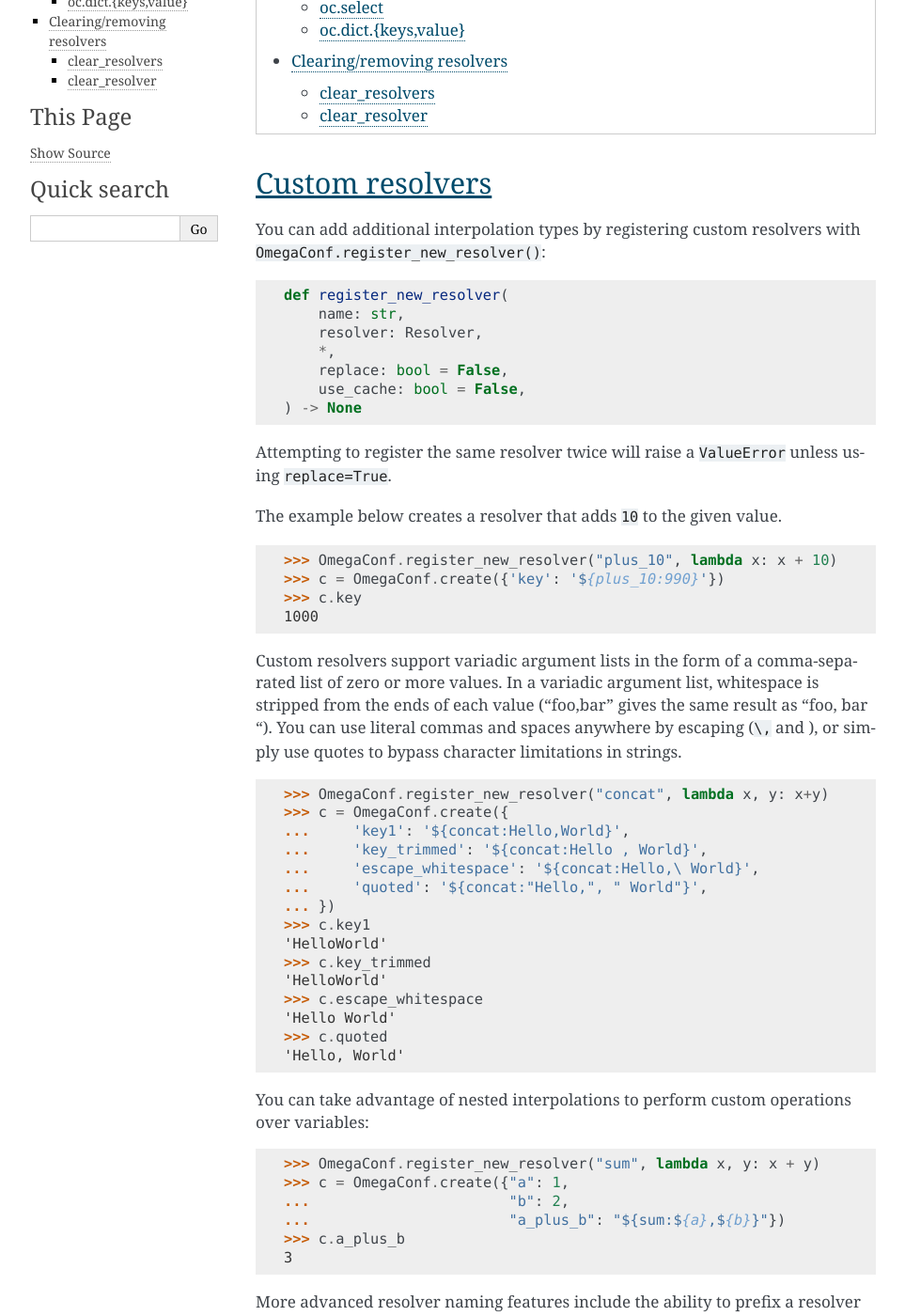
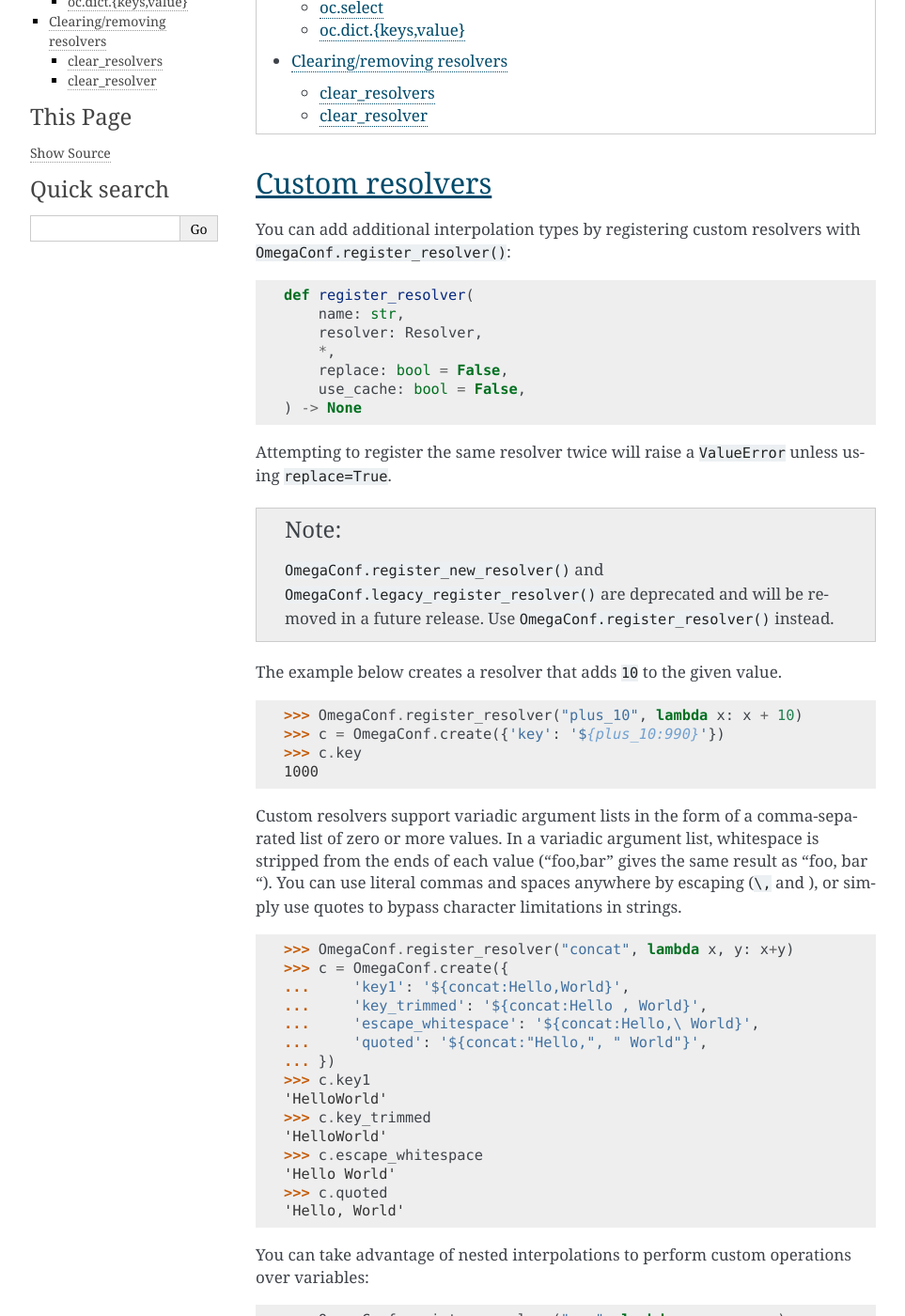
Before and after one commit to omry/omegaconf, a Sphinx documentation site: the page built from docs/source/custom_resolvers.rst, in a window 1280 px wide and 1400 px high, scrolled down 271 px. Shown: the whole window at 94% size, without its empty margins (148-1111 px from the left). Built offline with Sphinx 7.4.7, drawn with Linux system fonts in a browser that asks for light colours; some of the changed text lies outside the part shown.

Commit message:
Make register_resolver the canonical resolver API (#1322)
Undeprecate OmegaConf.register_resolver() and give it the modern resolver semantics previously exposed through register_new_resolver().

Deprecate register_new_resolver() as a compatibility alias, and deprecate legacy_register_resolver() while preserving its legacy string-only behavior.

Update resolver docs, notebook examples, tests, and the release fragment to point new code at register_resolver().

Fixes #969

```diff
--- a/docs/source/custom_resolvers.rst
+++ b/docs/source/custom_resolvers.rst
@@ -20,11 +20,11 @@ Resolvers
 Custom resolvers
 ----------------
 
-You can add additional interpolation types by registering custom resolvers with ``OmegaConf.register_new_resolver()``:
+You can add additional interpolation types by registering custom resolvers with ``OmegaConf.register_resolver()``:
 
 .. code-block:: python
 
-    def register_new_resolver(
+    def register_resolver(
         name: str,
         resolver: Resolver,
         *,
@@ -34,11 +34,16 @@ You can add additional interpolation types by registering custom resolvers with
 
 Attempting to register the same resolver twice will raise a ``ValueError`` unless using ``replace=True``.
 
+.. note::
+
+    ``OmegaConf.register_new_resolver()`` and ``OmegaConf.legacy_register_resolver()`` are deprecated and
+    will be removed in a future release. Use ``OmegaConf.register_resolver()`` instead.
+
 The example below creates a resolver that adds ``10`` to the given value.
 
 .. doctest::
 
-    >>> OmegaConf.register_new_resolver("plus_10", lambda x: x + 10)
+    >>> OmegaConf.register_resolver("plus_10", lambda x: x + 10)
     >>> c = OmegaConf.create({'key': '${plus_10:990}'})
     >>> c.key
     1000
@@ -50,7 +55,7 @@ simply use quotes to bypass character limitations in strings.
 
 .. doctest::
 
-    >>> OmegaConf.register_new_resolver("concat", lambda x, y: x+y)
+    >>> OmegaConf.register_resolver("concat", lambda x, y: x+y)
     >>> c = OmegaConf.create({
     ...     'key1': '${concat:Hello,World}',
     ...     'key_trimmed': '${concat:Hello , World}',
@@ -71,7 +76,7 @@ You can take advantage of nested interpolations to perform custom operations ove
 
 .. doctest::
 
-    >>> OmegaConf.register_new_resolver("sum", lambda x, y: x + y)
+    >>> OmegaConf.register_resolver("sum", lambda x, y: x + y)
     >>> c = OmegaConf.create({"a": 1,
     ...                       "b": 2,
     ...                       "a_plus_b": "${sum:${a},${b}}"})
@@ -83,7 +88,7 @@ namespace, and to use interpolations in the name itself. The following example d
 
 .. doctest::
 
-    >>> OmegaConf.register_new_resolver("mylib.plus1", lambda x: x + 1)
+    >>> OmegaConf.register_resolver("mylib.plus1", lambda x: x + 1)
     >>> c = OmegaConf.create(
     ...     {
     ...         "func": "plus1",
@@ -104,10 +109,10 @@ the inputs themselves:
 
     >>> import random
     >>> random.seed(1234)
-    >>> OmegaConf.register_new_resolver(
+    >>> OmegaConf.register_resolver(
     ...    "cached", random.randint, use_cache=True
     ... )
-    >>> OmegaConf.register_new_resolver("uncached", random.randint)
+    >>> OmegaConf.register_resolver("uncached", random.randint)
     >>> c = OmegaConf.create(
     ...     {
     ...         "uncached": "${uncached:0,10000}",
@@ -141,7 +146,7 @@ This is in contrast to the sum we defined earlier where accessing an invalid key
 
     >>> def sum2(a, b, *, _parent_):
     ...     return _parent_.get(a, 0) + _parent_.get(b, 0)
-    >>> OmegaConf.register_new_resolver("sum2", sum2)
+    >>> OmegaConf.register_resolver("sum2", sum2)
     >>> cfg = OmegaConf.create(
     ...     {
     ...         "node": {
@@ -220,7 +225,7 @@ oc.create
 .. doctest::
 
 
-    >>> OmegaConf.register_new_resolver("make_dict", lambda: {"a": 10})
+    >>> OmegaConf.register_resolver("make_dict", lambda: {"a": 10})
     >>> cfg = OmegaConf.create(
     ...     {
     ...         "plain_dict": "${make_dict:}",
@@ -422,7 +427,7 @@ custom resolvers.
 .. doctest::
 
     >>> # register a new resolver: str.lower
-    >>> OmegaConf.register_new_resolver(
+    >>> OmegaConf.register_resolver(
     ...     name='str.lower',
     ...     resolver=lambda x: str(x).lower(),
     ... )
--- a/docs/source/how_to_guides.rst
+++ b/docs/source/how_to_guides.rst
@@ -25,7 +25,7 @@ First, register the ``builtins.eval`` function as a new resolver:
 .. doctest::
 
     >>> from omegaconf import OmegaConf
-    >>> OmegaConf.register_new_resolver("eval", eval)
+    >>> OmegaConf.register_resolver("eval", eval)
 
 Now, define a config and perform some arithmetic using the ``eval`` resolver:
 
--- a/docs/source/usage.rst
+++ b/docs/source/usage.rst
@@ -421,13 +421,13 @@ Interpolated nodes can be any node in the config, not just leaf nodes:
 
 Resolvers
 ^^^^^^^^^
-Add new interpolation types by registering resolvers using ``OmegaConf.register_new_resolver()``.
+Add new interpolation types by registering resolvers using ``OmegaConf.register_resolver()``.
 Such resolvers are called when the config node is accessed.
 The minimal example below shows its most basic usage, see :doc:`custom_resolvers` for more details.
 
 .. doctest::
 
-    >>> OmegaConf.register_new_resolver(
+    >>> OmegaConf.register_resolver(
     ...     "add", lambda *numbers: sum(numbers)
     ... )
     >>> c = OmegaConf.create({'total': '${add:1,2,3}'})
```
Also changed, not shown: docs/notebook/Tutorial.ipynb, 14 other files.
